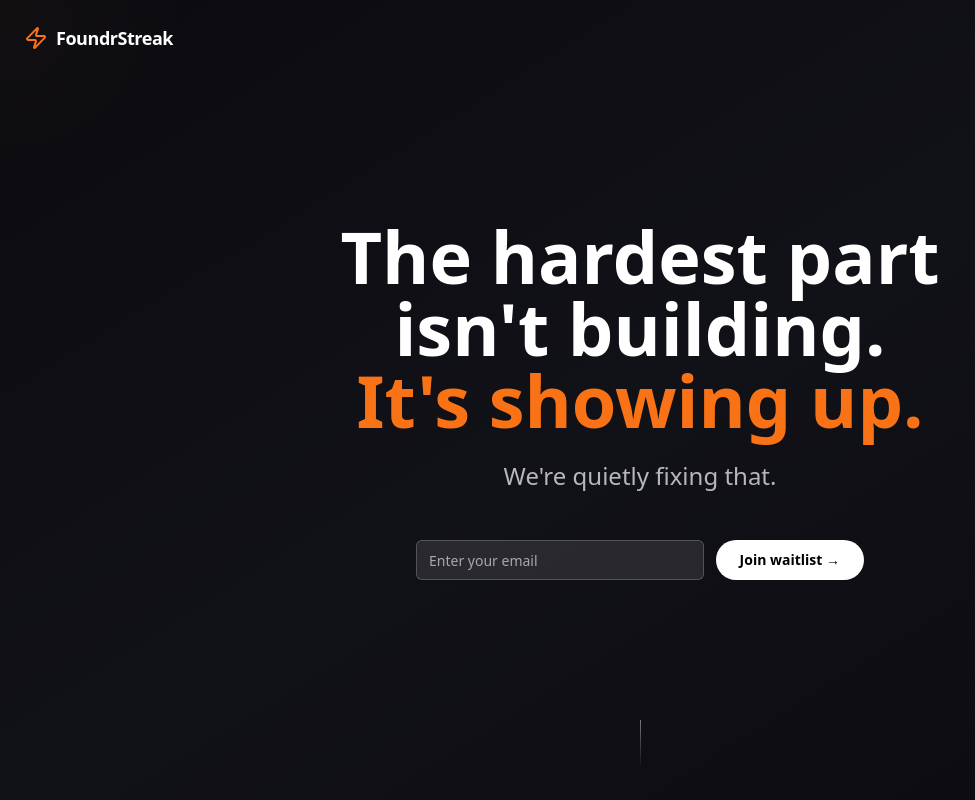
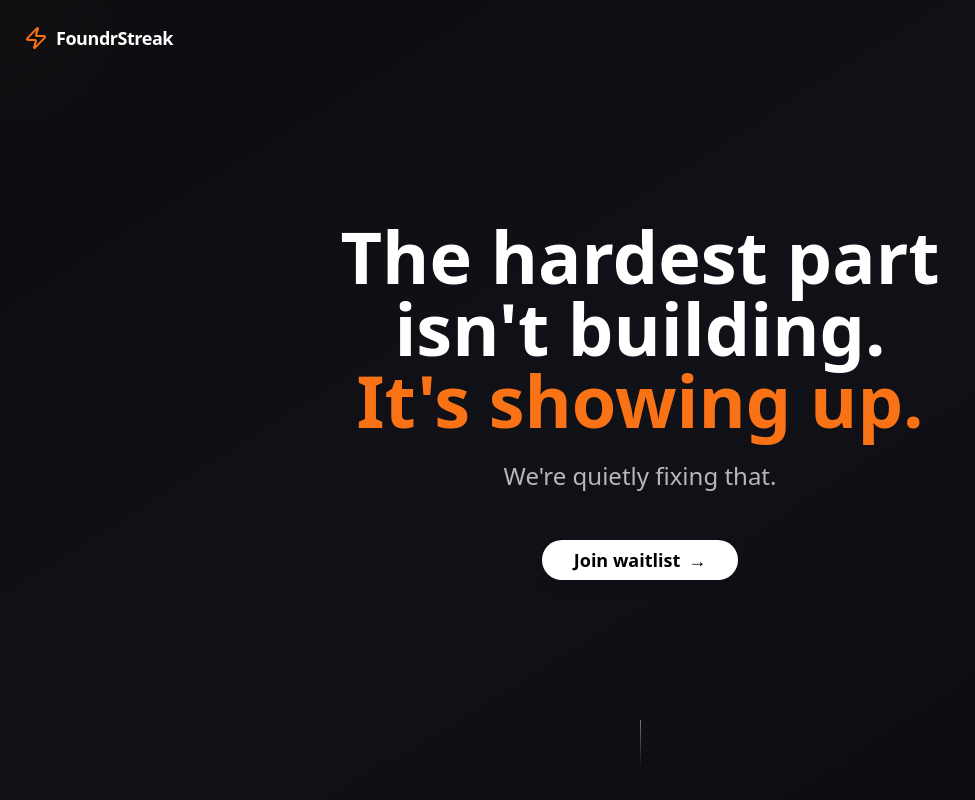
Before and after one commit to Deven-ai-Patil/streak-social-forge, a React (Vite) app: page / in a window 1280 px wide. Shown: the top 800 px of the page, without its empty margins (0-975 px from the left). Built offline with nearby package versions, Linux system fonts and the light colour scheme.

Commit message:
Remove email input and add animation
Removed the email input field from the WaitlistForm component and added a cool animation.
-edited `src/components/WaitlistForm.tsx`

```diff
--- a/src/components/WaitlistForm.tsx
+++ b/src/components/WaitlistForm.tsx
@@ -1,9 +1,7 @@
 
 import { useState } from 'react';
-import { supabase } from '@/integrations/supabase/client';
 import { Button } from '@/components/ui/button';
-import { Input } from '@/components/ui/input';
-import { useToast } from '@/hooks/use-toast';
+import WaitlistModal from './WaitlistModal';
 
 interface WaitlistFormProps {
   variant?: 'hero' | 'cta';
@@ -11,110 +9,42 @@ interface WaitlistFormProps {
 }
 
 const WaitlistForm = ({ variant = 'hero', referralSource }: WaitlistFormProps) => {
-  const [email, setEmail] = useState('');
-  const [isLoading, setIsLoading] = useState(false);
-  const [isSubmitted, setIsSubmitted] = useState(false);
-  const { toast } = useToast();
-
-  const handleSubmit = async (e: React.FormEvent) => {
-    e.preventDefault();
-
-    if (!email || !email.includes('@')) {
-      toast({
-        title: "Invalid email",
-        description: "Please enter a valid email address.",
-        variant: "destructive",
-      });
-      return;
-    }
-
-    setIsLoading(true);
-
-    try {
-      const { error } = await supabase
-        .from('waitlist')
-        .insert([
-          {
-            email: email.toLowerCase().trim(),
-            referral_source: referralSource || variant,
-          }
-        ]);
-
-      if (error) {
-        if (error.code === '23505') { // Unique constraint violation
-          toast({
-            title: "Already signed up!",
-            description: "This email is already on our waitlist.",
-          });
-        } else {
-          throw error;
-        }
-      } else {
-        setIsSubmitted(true);
-        toast({
-          title: "Welcome to the waitlist!",
-          description: "We'll notify you when FoundrStreak launches.",
-        });
-      }
-    } catch (error) {
-      console.error('Error adding to waitlist:', error);
-      toast({
-        title: "Something went wrong",
-        description: "Please try again later.",
-        variant: "destructive",
-      });
-    } finally {
-      setIsLoading(false);
-    }
-  };
-
-  if (isSubmitted) {
-    return (
-      <div className="text-center">
-        <div className="inline-flex items-center gap-2 text-green-500 font-semibold mb-2">
-          <span>✓</span>
-          <span>You're on the list!</span>
-        </div>
-        <p className="text-white/70">
-          We'll email you when FoundrStreak is ready.
-        </p>
-      </div>
-    );
-  }
+  const [isModalOpen, setIsModalOpen] = useState(false);
 
   const isHeroVariant = variant === 'hero';
 
   return (
-    <form onSubmit={handleSubmit} className="flex flex-col sm:flex-row gap-3 max-w-md mx-auto">
-      <Input
-        type="email"
-        placeholder="Enter your email"
-        value={email}
-        onChange={(e) => setEmail(e.target.value)}
-        className={`flex-1 ${isHeroVariant
-          ? 'bg-white/10 border-white/20 text-white placeholder:text-white/60'
-          : 'bg-white border-gray-300 text-black'
-        }`}
-        disabled={isLoading}
-        required
-      />
+    <>
+      <div className="flex justify-center">
         <Button
-        type="submit"
-        disabled={isLoading}
-        className={`group relative font-semibold transition-all duration-300 ${
+          onClick={() => setIsModalOpen(true)}
+          className={`group relative font-semibold transition-all duration-300 transform hover:scale-105 ${
             isHeroVariant
-            ? 'bg-white text-black hover:bg-orange-500 hover:text-white px-6 py-2 rounded-full'
-            : 'bg-orange-500 text-white hover:bg-orange-400 px-6 py-2 rounded-full'
+              ? 'bg-white text-black hover:bg-orange-500 hover:text-white px-8 py-3 rounded-full text-lg shadow-lg hover:shadow-orange-500/25'
+              : 'bg-orange-500 text-white hover:bg-orange-400 px-8 py-3 rounded-full text-lg shadow-lg hover:shadow-orange-500/25'
           }`}
         >
-        <span className="relative z-10">
-          {isLoading ? 'Joining...' : 'Join waitlist →'}
+          <span className="relative z-10 flex items-center gap-2">
+            Join waitlist
+            <span className="transform transition-transform duration-300 group-hover:translate-x-1">
+              →
+            </span>
           </span>
           {!isHeroVariant && (
             <div className="absolute inset-0 bg-orange-600 rounded-full scale-0 group-hover:scale-100 transition-transform duration-300"></div>
           )}
+
+          {/* Animated glow effect */}
+          <div className="absolute inset-0 rounded-full bg-gradient-to-r from-orange-400 to-orange-600 opacity-0 group-hover:opacity-20 blur-xl transition-opacity duration-300"></div>
         </Button>
-    </form>
+      </div>
+
+      <WaitlistModal
+        isOpen={isModalOpen}
+        onClose={() => setIsModalOpen(false)}
+        referralSource={referralSource}
+      />
+    </>
   );
 };
 
--- /dev/null
+++ b/src/components/WaitlistModal.tsx
@@ -0,0 +1,133 @@
+
+import { useState } from 'react';
+import { supabase } from '@/integrations/supabase/client';
+import { Button } from '@/components/ui/button';
+import { Input } from '@/components/ui/input';
+import { useToast } from '@/hooks/use-toast';
+import { X } from 'lucide-react';
+
+interface WaitlistModalProps {
+  isOpen: boolean;
+  onClose: () => void;
+  referralSource?: string;
+}
+
+const WaitlistModal = ({ isOpen, onClose, referralSource }: WaitlistModalProps) => {
+  const [email, setEmail] = useState('');
+  const [isLoading, setIsLoading] = useState(false);
+  const [isSubmitted, setIsSubmitted] = useState(false);
+  const { toast } = useToast();
+
+  const handleSubmit = async (e: React.FormEvent) => {
+    e.preventDefault();
+
+    if (!email || !email.includes('@')) {
+      toast({
+        title: "Invalid email",
+        description: "Please enter a valid email address.",
+        variant: "destructive",
+      });
+      return;
+    }
+
+    setIsLoading(true);
+
+    try {
+      const { error } = await supabase
+        .from('waitlist')
+        .insert([
+          {
+            email: email.toLowerCase().trim(),
+            referral_source: referralSource,
+          }
+        ]);
+
+      if (error) {
+        if (error.code === '23505') {
+          toast({
+            title: "Already signed up!",
+            description: "This email is already on our waitlist.",
+          });
+        } else {
+          throw error;
+        }
+      } else {
+        setIsSubmitted(true);
+        toast({
+          title: "Welcome to the waitlist!",
+          description: "We'll notify you when FoundrStreak launches.",
+        });
+      }
+    } catch (error) {
+      console.error('Error adding to waitlist:', error);
+      toast({
+        title: "Something went wrong",
+        description: "Please try again later.",
+        variant: "destructive",
+      });
+    } finally {
+      setIsLoading(false);
+    }
+  };
+
+  if (!isOpen) return null;
+
+  return (
+    <div className="fixed inset-0 bg-black/50 flex items-center justify-center z-50 p-4">
+      <div className="bg-[#1A1A20] rounded-2xl p-8 max-w-md w-full relative border border-white/10 animate-scale-in">
+        <button
+          onClick={onClose}
+          className="absolute top-4 right-4 text-white/60 hover:text-white transition-colors"
+        >
+          <X size={24} />
+        </button>
+
+        {isSubmitted ? (
+          <div className="text-center">
+            <div className="inline-flex items-center gap-2 text-green-500 font-semibold mb-4">
+              <span className="text-2xl">✓</span>
+              <span className="text-xl">You're on the list!</span>
+            </div>
+            <p className="text-white/70 mb-6">
+              We'll email you when FoundrStreak is ready.
+            </p>
+            <Button
+              onClick={onClose}
+              className="bg-orange-500 text-white hover:bg-orange-400 px-6 py-2 rounded-full"
+            >
+              Close
+            </Button>
+          </div>
+        ) : (
+          <div>
+            <h3 className="text-2xl font-bold text-white mb-2">Join the waitlist</h3>
+            <p className="text-white/70 mb-6">
+              Be the first to know when FoundrStreak launches.
+            </p>
+
+            <form onSubmit={handleSubmit} className="space-y-4">
+              <Input
+                type="email"
+                placeholder="Enter your email"
+                value={email}
+                onChange={(e) => setEmail(e.target.value)}
+                className="bg-white/10 border-white/20 text-white placeholder:text-white/60"
+                disabled={isLoading}
+                required
+              />
+              <Button
+                type="submit"
+                disabled={isLoading}
+                className="w-full bg-orange-500 text-white hover:bg-orange-400 px-6 py-3 rounded-full font-semibold"
+              >
+                {isLoading ? 'Joining...' : 'Join waitlist →'}
+              </Button>
+            </form>
+          </div>
+        )}
+      </div>
+    </div>
+  );
+};
+
+export default WaitlistModal;
--- a/src/index.css
+++ b/src/index.css
@@ -115,8 +115,23 @@
   }
 }
 
+@keyframes scale-in {
+  from {
+    opacity: 0;
+    transform: scale(0.9);
+  }
+  to {
+    opacity: 1;
+    transform: scale(1);
+  }
+}
+
 .animate-fade-in {
   animation: fade-in 0.8s ease-out forwards;
+}
+
+.animate-scale-in {
+  animation: scale-in 0.3s ease-out forwards;
 }
 
 .animation-delay-300 {
```
Lines whose indentation alone changed are shown as unchanged.
